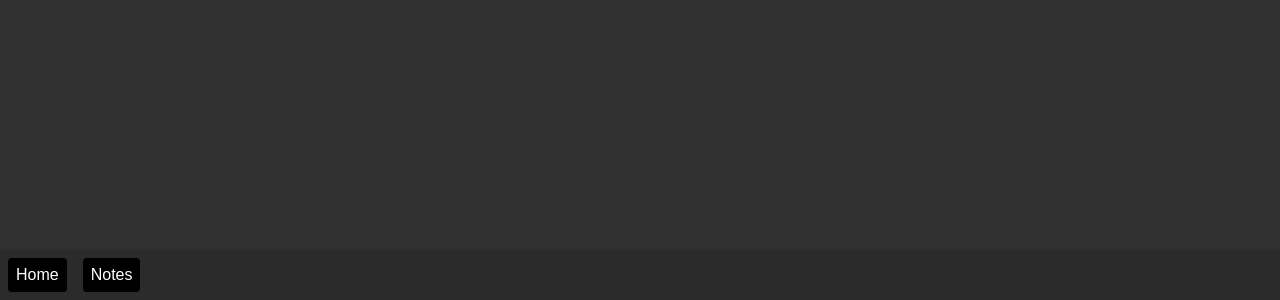
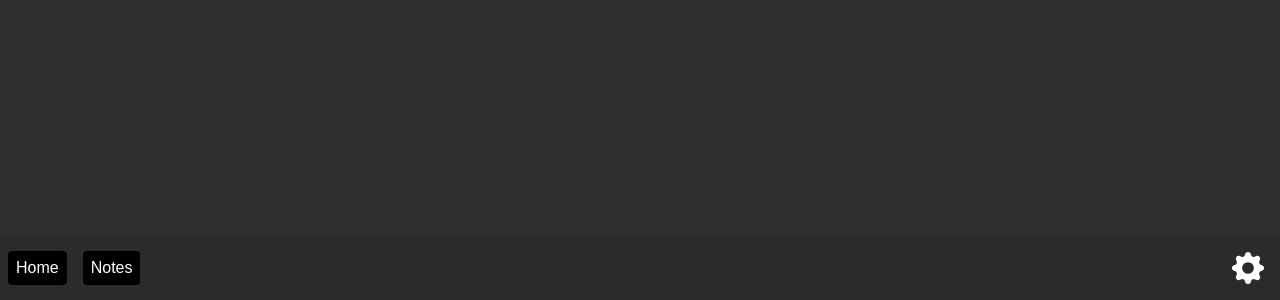
Before and after one commit to pancake423/custom-homepage, a plain HTML site: page public/index.html in a window 1280 px wide. Shown: the part 500-800 px from the top of the page. Drawn offline with Linux system fonts and the light colour scheme.

Commit message:
SVG loader, started on Settings component

```diff
--- /dev/null
+++ b/public/components/SVGLoader.js
@@ -0,0 +1,38 @@
+/**
+ * load an SVG image from an .svg file.
+ * returns it as an inline HTML <svg> tag.
+ *
+ * @param {string} path - path to the SVG file on the server
+ * @param {bool} dynamicColor - Enables dynamic colors on this SVG element.
+ * if true, replaces the "fill" property of all paths with "currentColor".
+ * allows you to change the color of the element using the CSS color property.
+ * See https://developer.mozilla.org/en-US/docs/Web/SVG/Reference/Attribute/color
+ *
+ * @returns {Promise<HTMLElement>}
+ */
+export default async function loadSVG(path, dynamicColor = false) {
+  // fetch the text contents of the svg file
+  const svgText = await (await fetch(path)).text();
+
+  // create an HTML element (div) and set its inner HTML to be the SVG text
+  const container = document.createElement("div");
+  container.innerHTML = svgText;
+  const svg = container.children[0];
+  if (!dynamicColor) return svg;
+
+  // look for matching tag types and replace or add the "fill" property
+  const targetTags = ["path", "rect", "circle", "ellipse", "line", "polyline"];
+
+  const elements = [svg];
+  while (elements.length > 0) {
+    const el = elements.pop();
+    // flatten any recusive structure
+    for (const child of el.children) {
+      elements.push(child);
+    }
+    if (targetTags.includes(el.tagName)) {
+      el.setAttribute("fill", "currentColor");
+    }
+  }
+  return svg;
+}
--- /dev/null
+++ b/public/components/Settings.js
@@ -0,0 +1,12 @@
+import loadSVG from "./SVGLoader.js";
+
+export default class Settings {
+  static async construct() {
+    const obj = new Settings();
+    obj.icon = await loadSVG("/assets/gear-fill.svg");
+    obj.icon.classList.add("settings-icon");
+    document.body.appendChild(obj.icon);
+
+    return obj;
+  }
+}
--- a/public/index.js
+++ b/public/index.js
@@ -1,6 +1,7 @@
 import Page from "./components/Page.js";
 import Navbar from "./components/Navbar.js";
 import ColorManager from "./components/ColorManager.js";
+import Settings from "./components/Settings.js";
 
 // debug helper: make classes available from console
 window.ColorManager = ColorManager;
@@ -12,4 +13,6 @@ window.addEventListener("DOMContentLoaded", async () => {
   const notes = new Page("Notes");
 
   const navbar = new Navbar(homepage, notes);
+
+  const settings = Settings.construct();
 });
--- a/public/styles.css
+++ b/public/styles.css
@@ -1,6 +1,11 @@
 body {
     margin: 0;
     background-color: #303030;
+}
+
+:root {
+    --navbar-height: 4rem;
+    --icon-size: 2rem;
 }
 
 /* styles for Page component */
@@ -27,6 +32,7 @@ body {
     align-items: center;
     justify-content: left;
     background-color: var(--navbar-bg);
+    height: var(--navbar-height);
 }
 
 .navbar-button {
@@ -48,3 +54,16 @@ body {
 .navbar-button-active {
     background-color: var(--navbar-button-color-active);
 }
+
+/* styles for Settings component */
+
+.settings-icon {
+    --settings-offset: calc((var(--navbar-height) - var(--icon-size)) / 2);
+    position: absolute;
+    right: var(--settings-offset);
+    bottom: var(--settings-offset);
+    width: var(--icon-size);
+    height: var(--icon-size);
+    color: white;
+    cursor: pointer;
+}
```
Also changed, not shown: README.md, public/assets/gear-fill.svg (added), public/assets/icons8-settings.svg (deleted).
